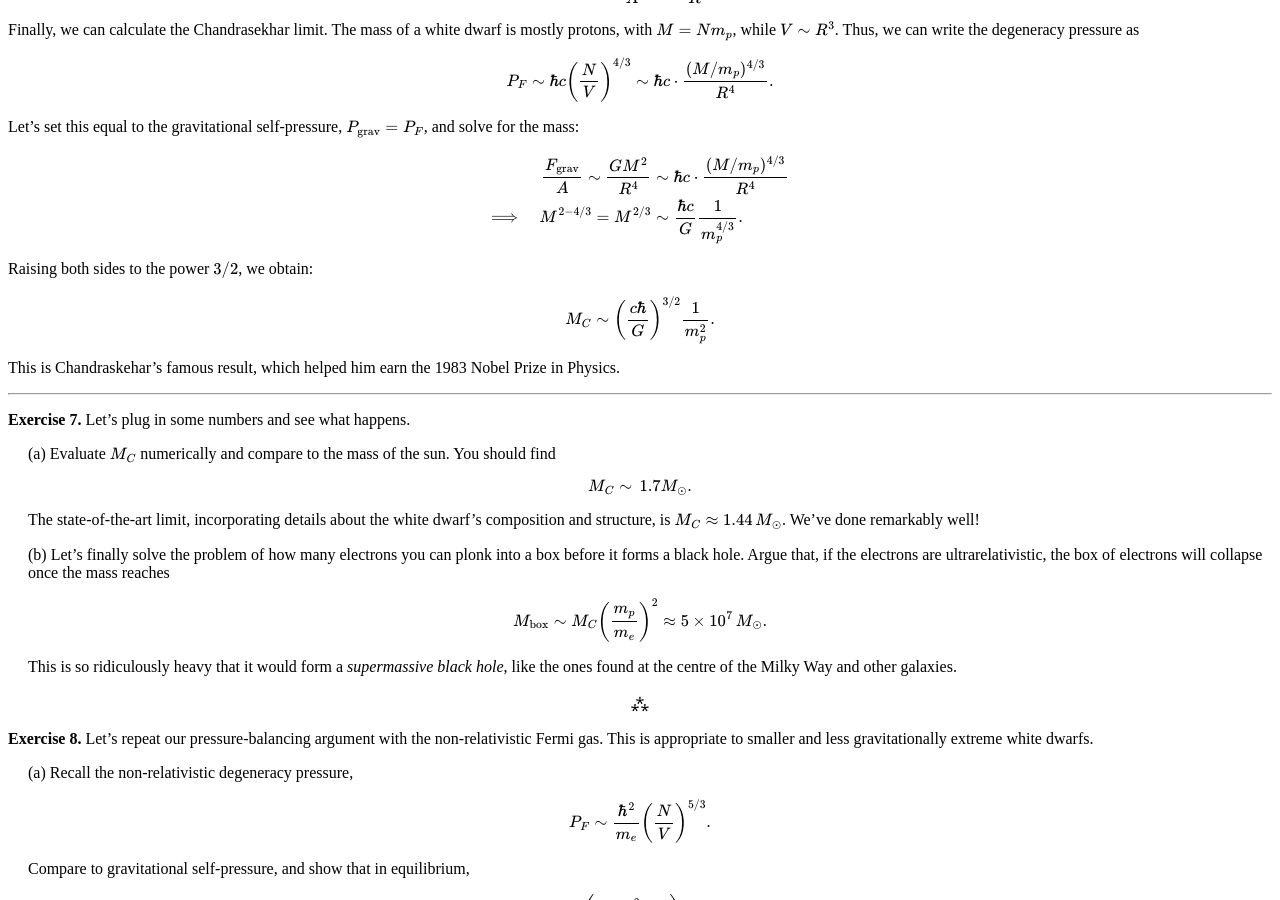
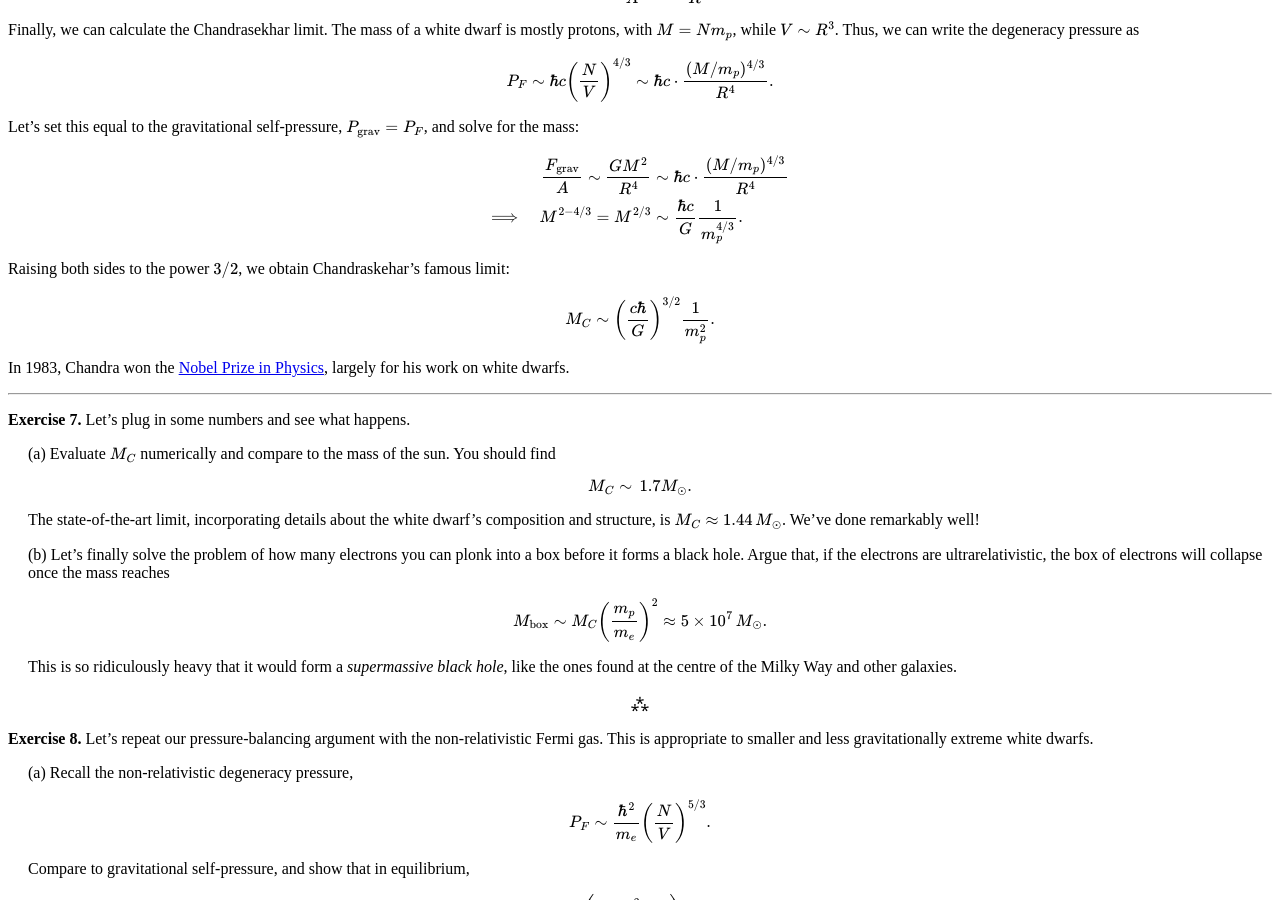
Before and after one commit to hapax/hapax.github.io, a Jekyll site: the page built from assets/chandra.md, in a window 1280 px wide and 900 px high, scrolled down 7577 px. Built offline with Jekyll 4.4.1, drawn with Linux system fonts in a browser that asks for light colours; our own code applies the rules of GitHub Pages for plain Markdown files; formulas are drawn with MathJax 3; a script that is not in the unit is left out.

Commit message:
Update chandra.md

```diff
--- a/assets/chandra.md
+++ b/assets/chandra.md
@@ -737,14 +737,15 @@ $$
 \end{align*}
 $$
 
-Raising both sides to the power $3/2$, we obtain:
+Raising both sides to the power $3/2$, we obtain Chandraskehar's famous limit:
 
 $$
 M_C \sim \left(\frac{c\hbar}{G}\right)^{3/2}\frac{1}{m_p^2}.
 $$
 
-This is Chandraskehar's famous result, which helped him earn the 1983
-Nobel Prize in Physics.
+In 1983, Chandra won the
+[Nobel Prize in Physics](https://www.nobelprize.org/prizes/physics/1983/summary/),
+largely for his work on white dwarfs.
 
 ---
 
```
